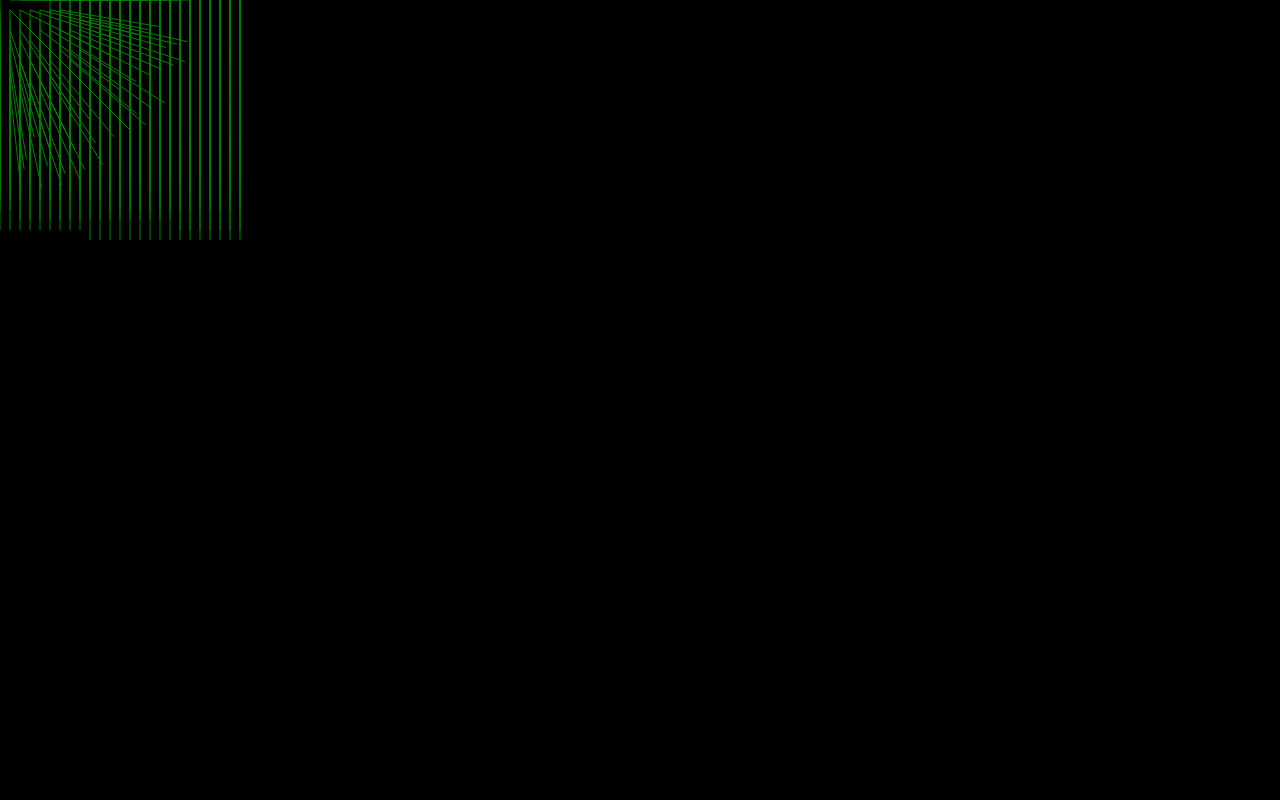
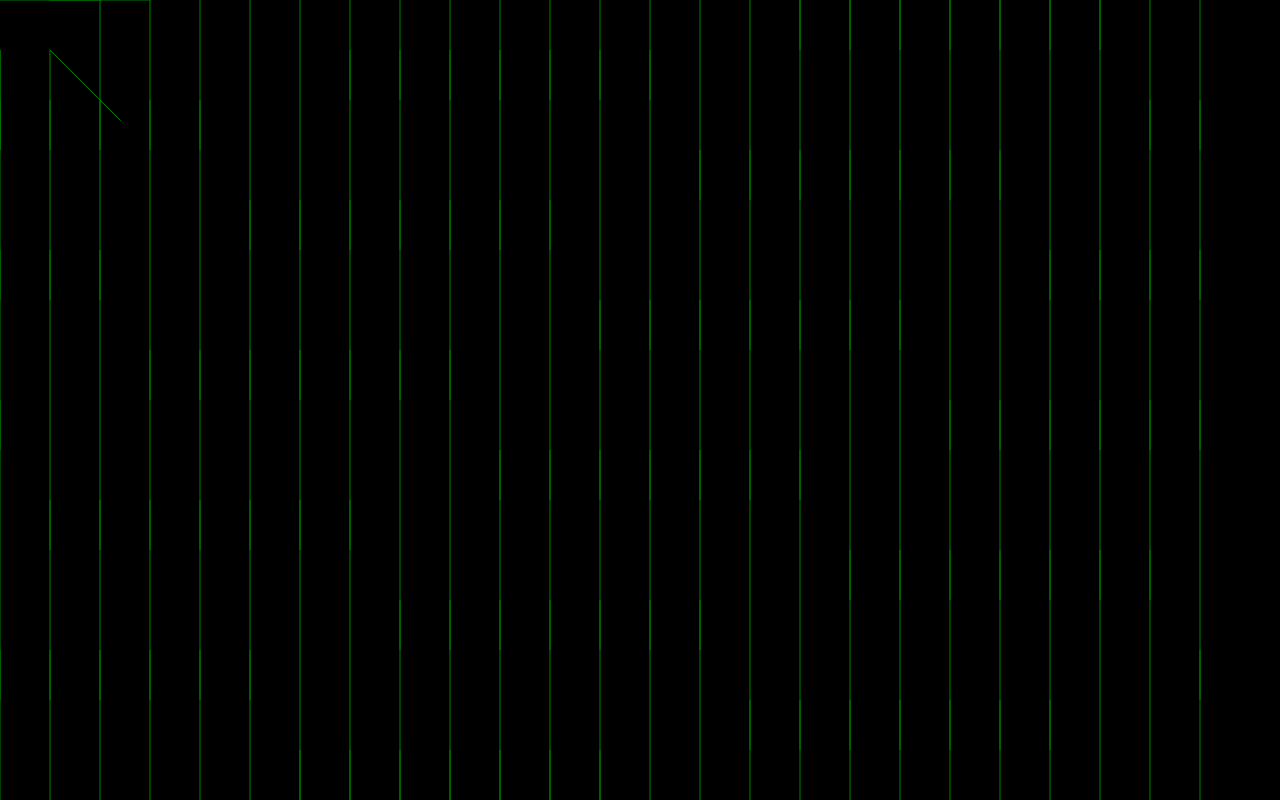
Before and after one commit to momoladebrouill/blades, a plain HTML site: page index.html in a window 1280 px wide. Drawn offline with Linux system fonts and the light colour scheme.

Commit message:
cleaning and ajout de BIG T
j'arrive pas à faire ma grille aussi c'est fou

```diff
--- a/index.html
+++ b/index.html
@@ -7,6 +7,9 @@
         canvas {
             position: static;
             display: block;
+            width: 500px;
+            height: 500px;
+            top: 25%
         }
 
         html,
--- a/main.js
+++ b/main.js
@@ -15,8 +15,7 @@ context.textBaseline = "middle"
 
 canvas.addEventListener("mousedown", (e) => { lessgo = !lessgo; });
 canvas.addEventListener("mousemove", mousemove);
-//canvas.addEventListener("wheel",roll,{passive:true});
-//window.addEventListener("mouseup",mouseup);
+
 let msx = 0,
     lessgo = false,
     msy = 0;
@@ -30,6 +29,7 @@ function distance(x1, y1, x2, y2) {
     return Math.sqrt((x1 - x2) * (x1 - x2) + (y1 - y2) * (y1 - y2));
 }
 const TAU = Math.PI * 2;
+let diff;
 class Trai {
     constructor(couleur) {
         this.angle = 0;
@@ -38,8 +38,11 @@ class Trai {
         this.long = 100;
     }
     update(x, y, awayx, awayy) {
-        this.angle = this.angle % TAU
-        this.angle -= (this.angle - Math.atan2(awayy - y, awayx - x) + Math.PI) * 0.1
+        diff = this.angle % TAU - Math.atan2(y - awayy, x - awayx);
+        if (Math.abs(diff) > Math.PI) {
+            diff -= Math.sign(diff) * TAU;
+        }
+        this.angle -= (diff) * 0.1;
         this.v[0] = x + Math.cos(this.angle) * this.long;
         this.v[1] = y + Math.sin(this.angle) * this.long;
 
@@ -79,16 +82,13 @@ class Brin {
 
         }
     }
-    update() {
-
-
-    }
 }
 let brins = new Array();
-const w = parseInt(W / 50),
-    h = parseInt(H / 50);
+const ecart = 50;
+const w = parseInt(W / ecart),
+    h = parseInt(H / ecart);
 for (let i = 0; i < w * h; i++) {
-    brins.push(new Brin((i % w) * 10, parseInt(i / h) * 10, 4, 100));
+    brins.push(new Brin((i % w) * ecart, parseInt(i / h) * ecart, 4, 100));
 }
 
 
```
